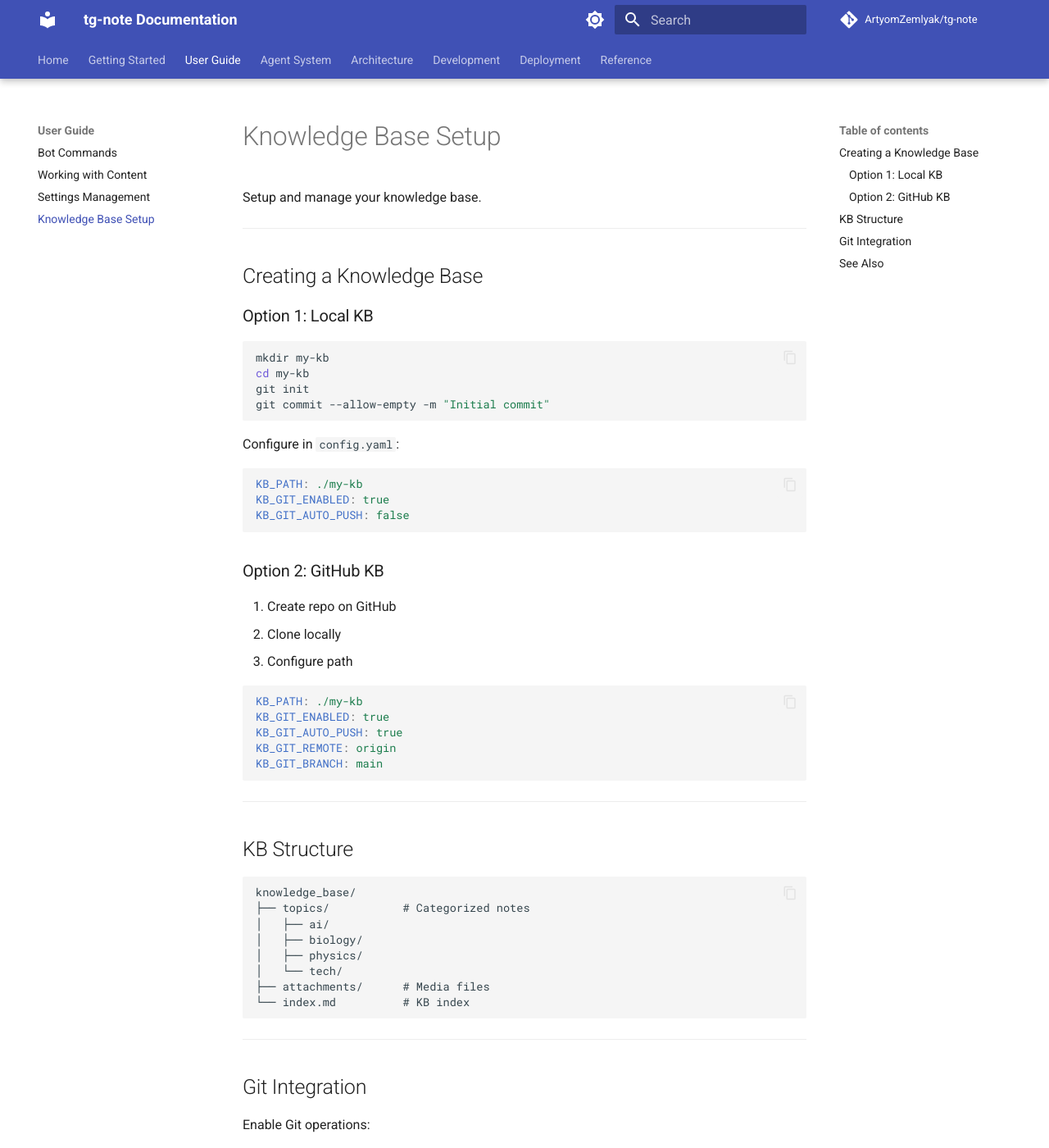
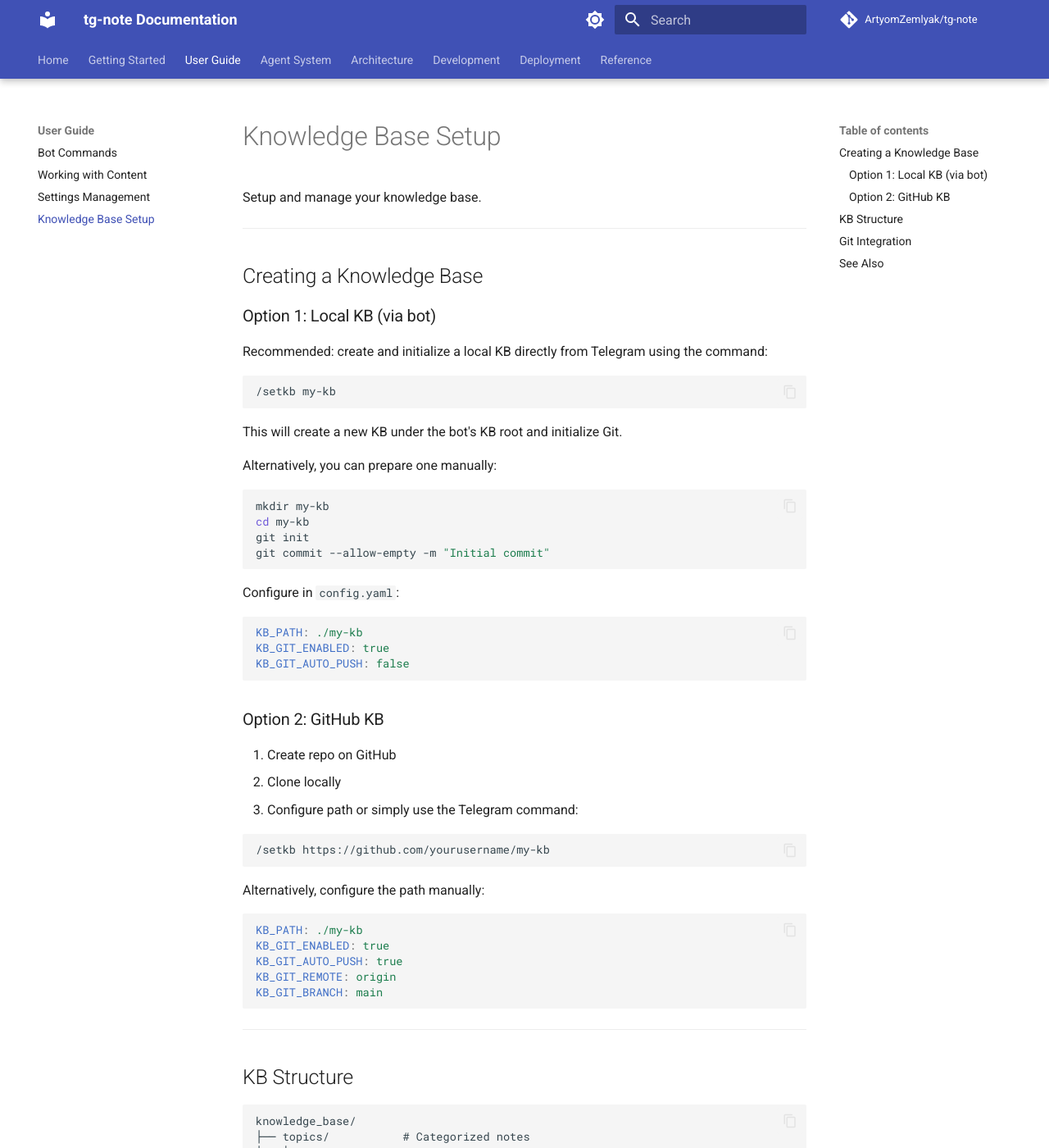
Before and after one commit to ArtyomZemlyak/tg-note, an MkDocs documentation site: the page built from docs_site/user-guide/knowledge-base-setup.md, in a window 1280 px wide and 1400 px high. Shown: the whole window at 82% size. Built offline with MkDocs 1.6.1 and Material for MkDocs 9.7.7, drawn with Linux system fonts in a browser that asks for light colours; comment, search, counter and statistics services are not loaded; the version menu is left out.

````diff
--- a/docs_site/user-guide/knowledge-base-setup.md
+++ b/docs_site/user-guide/knowledge-base-setup.md
@@ -6,7 +6,17 @@ Setup and manage your knowledge base.
 
 ## Creating a Knowledge Base
 
-### Option 1: Local KB
+### Option 1: Local KB (via bot)
+
+Recommended: create and initialize a local KB directly from Telegram using the command:
+
+```
+/setkb my-kb
+```
+
+This will create a new KB under the bot's KB root and initialize Git.
+
+Alternatively, you can prepare one manually:
 
 ```bash
 mkdir my-kb
@@ -27,7 +37,13 @@ KB_GIT_AUTO_PUSH: false
 
 1. Create repo on GitHub
 2. Clone locally
-3. Configure path
+3. Configure path or simply use the Telegram command:
+
+```
+/setkb https://github.com/yourusername/my-kb
+```
+
+Alternatively, configure the path manually:
 
 ```yaml
 KB_PATH: ./my-kb
````
Also changed, not shown: README.md (+7 -4 lines), docs_site/agents/overview.md (+4 -4 lines), docs_site/agents/qwen-code-cli.md (+2 -0 lines), docs_site/agents/qwen-code.md (+2 -0 lines), docs_site/user-guide/settings-management.md (+6 -10 lines).
